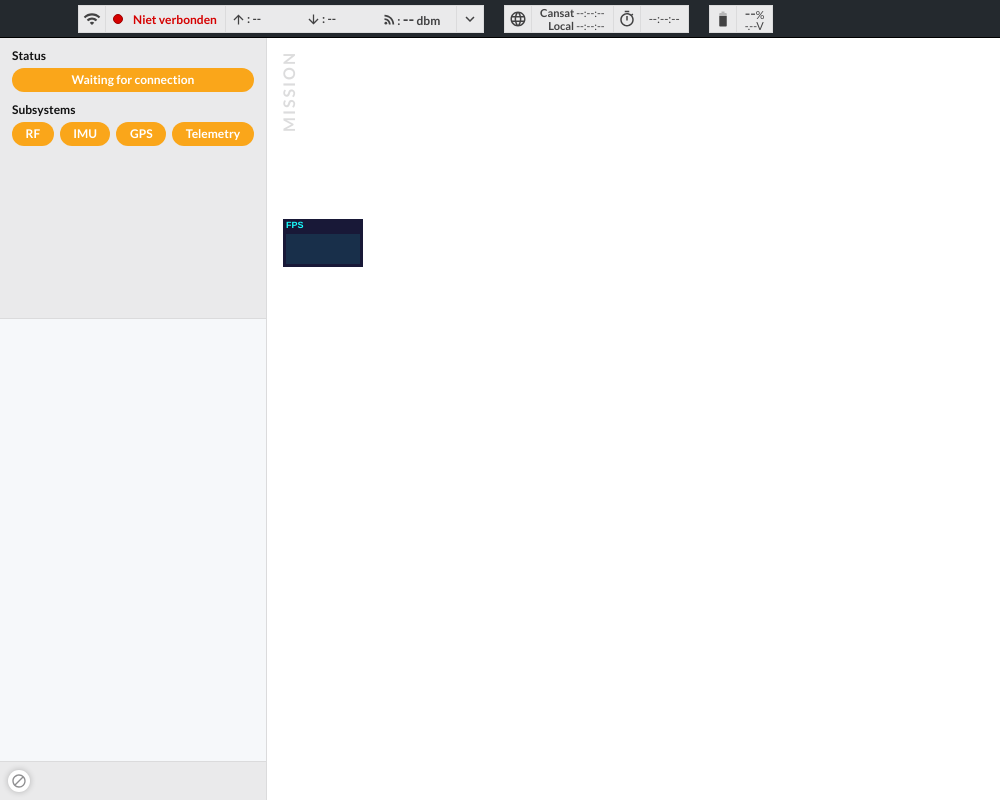
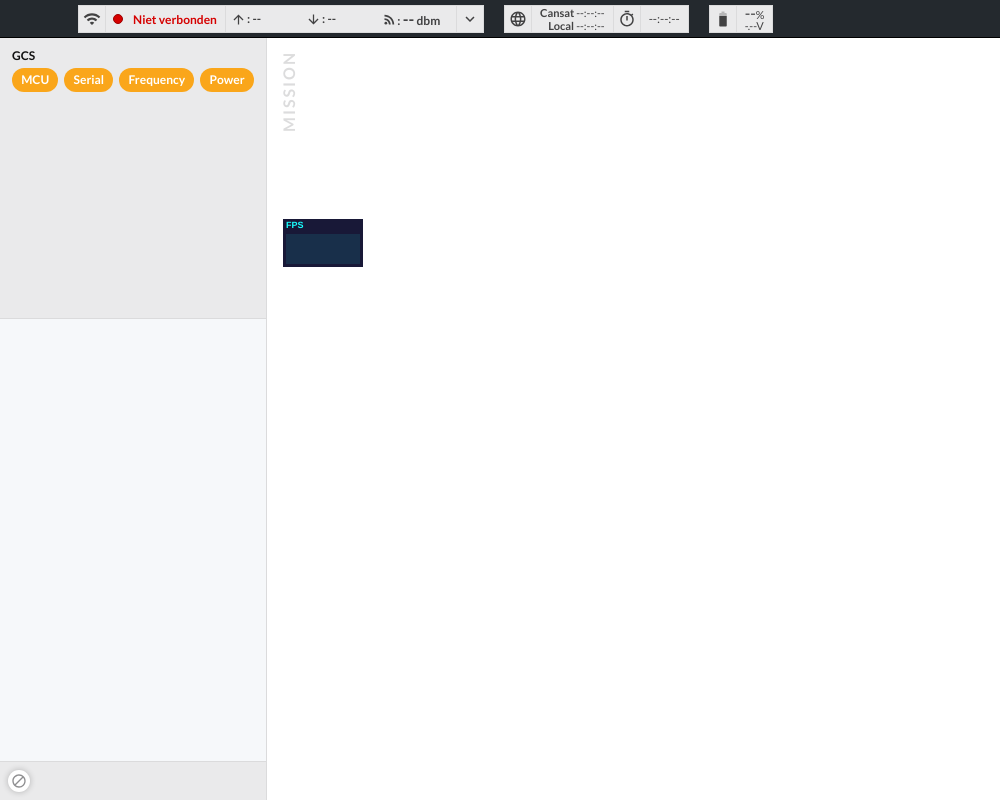
Before and after one commit to Stanislascollege-CanSat/Delta-MCS, an Electron app: page main.html in a window 1000 px wide. Drawn offline with nearby package versions, Linux system fonts and the light colour scheme; no server answers.

Commit message:
New check items to match hardware

```diff
--- a/main.html
+++ b/main.html
@@ -77,32 +77,26 @@
   <div id="contentContainer">
     <div id="statusColumn">
       <div id="hardwareStatus">
-        <div class="statusName"><h4>Status</h4></div>
-        <div class="statusValue" id="status">
-          <div class="statusValueInner statusWarn">
-            <h4>Waiting for connection</h4>
-          </div>
-        </div>
-        <div class="statusName"><h4>Subsystems</h4></div>
+        <div class="statusName"><h4>GCS</h4></div>
         <div id="subsytemHolder">
           <div class="statusValue" id="statusRF">
             <div class="statusValueInner statusWarn">
-              <h4>RF</h4>
+              <h4>MCU</h4>
             </div>
           </div>
           <div class="statusValue" id="statusIMU">
             <div class="statusValueInner statusWarn">
-              <h4>IMU</h4>
+              <h4>Serial</h4>
             </div>
           </div>
           <div class="statusValue" id="statusGPS">
             <div class="statusValueInner statusWarn">
-              <h4>GPS</h4>
+              <h4>Frequency</h4>
             </div>
           </div>
           <div class="statusValue" id="statusTelemetry">
             <div class="statusValueInner statusWarn">
-              <h4>Telemetry</h4>
+              <h4>Power</h4>
             </div>
           </div>
         </div>
```
